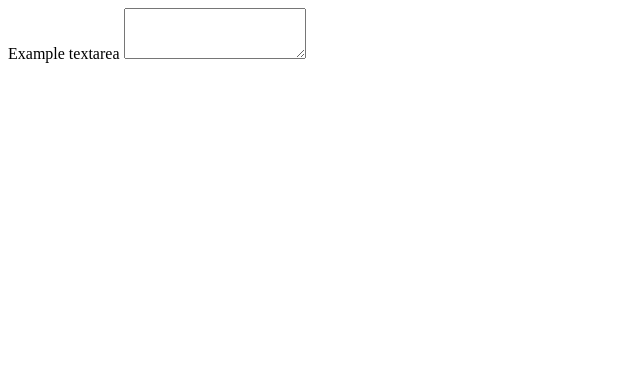
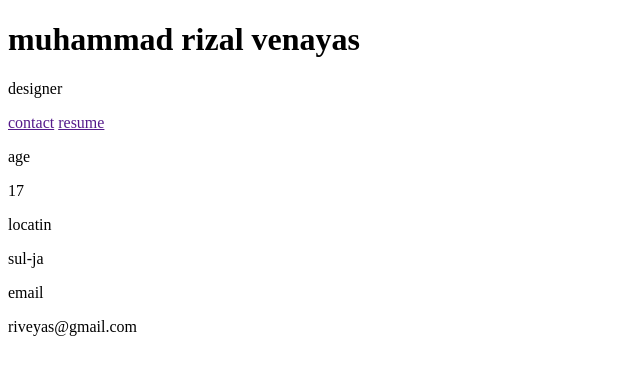
Before and after one commit to wahmaravennarafail/Praxsis_Academy_PenPal, a Django app: page /profile in a window 1280 px wide. Shown: the top 375 px of the page, without its empty margins (0-640 px from the left). Run offline with Django 3.2, Linux system fonts and the light colour scheme.

Commit message:
halaman profil

```diff
--- a/penpal/task/templates/task/login.html
+++ b/penpal/task/templates/task/login.html
@@ -1,11 +1,12 @@
 {% extends "base.html" %}
 {% block content %}
+
 
 <div class="container mt-3 mb-5">
     <div class="row mt-5 mb-5 shadow">
         <div class="col-lg-6 shadow p-4">
             <h3>Login</h3>
-
+            <a type = "submit" class="btn btn-primary" href=" {% url 'home'%}">Kembali</a>
             <form action="" method="post">
               {%csrf_token%}
                 <div class="mb-3">
--- a/penpal/task/templates/task/profile.html
+++ b/penpal/task/templates/task/profile.html
@@ -9,8 +9,22 @@
 <body>
     <form action="">
         <div class="form-group">
-            <label for="exampleFormControlTextarea1">Example textarea</label>
-            <textarea class="form-control" id="exampleFormControlTextarea1" rows="3"></textarea>
+            <h1> muhammad rizal venayas</h1>
+            <p>designer</p>
+            <a href="">contact</a>
+            <a href="">resume</a>
+        </div>
+        <div>
+            <p>age</p>
+            <p>17</p>
+        </div>
+        <div>
+            <p>locatin</p>
+            <p>sul-ja</p>
+        </div>
+        <div>
+            <p>email</p>
+            <p>riveyas@gmail.com</p>
         </div>
     </form>
 </body>
```
Also changed, not shown: penpal/db.sqlite3.
